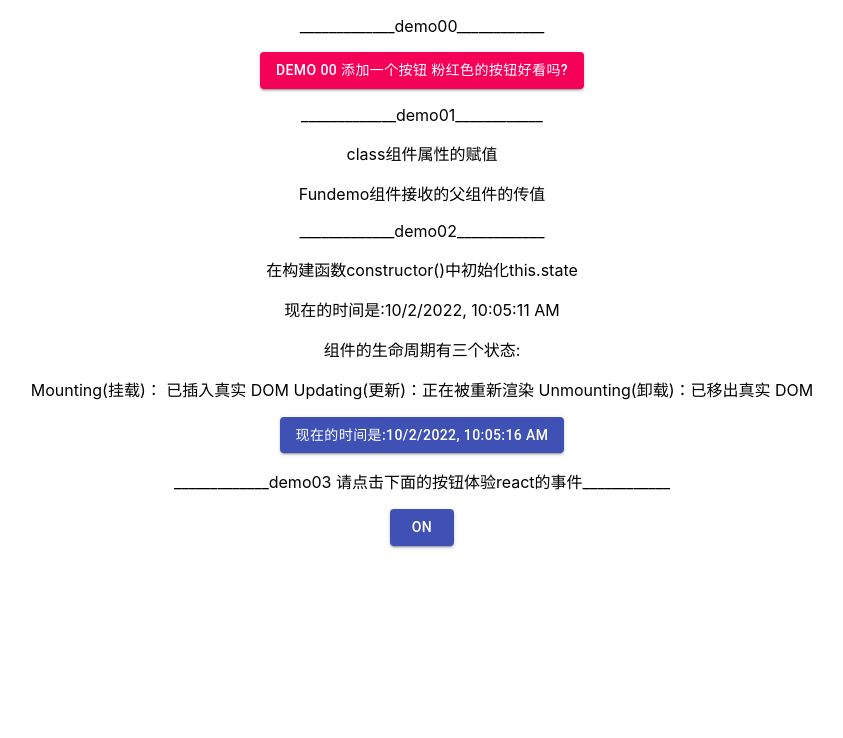
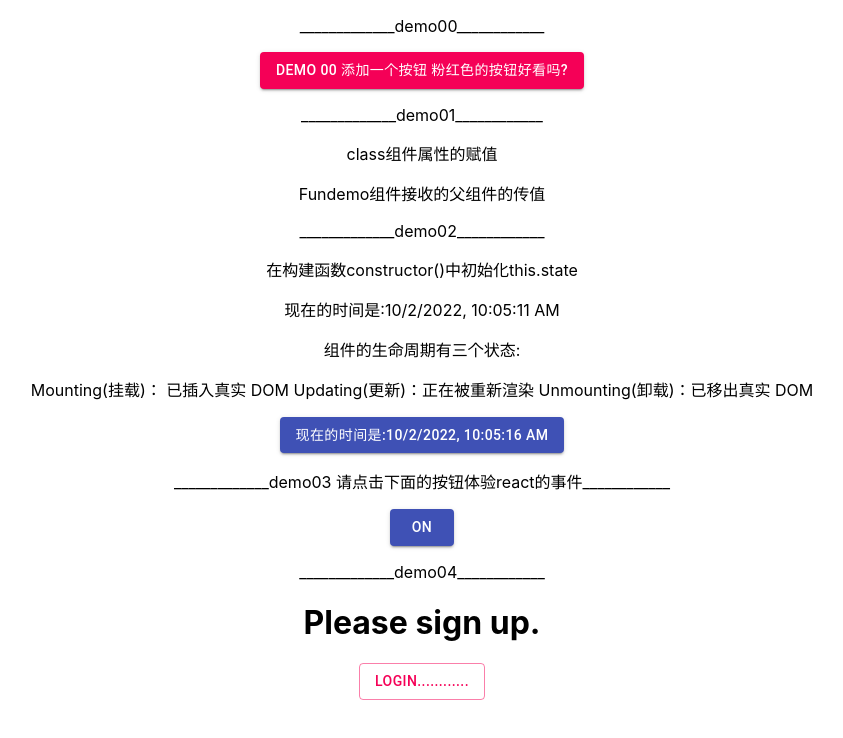
Before and after one commit to bosichong/basics-demo, a React (Create React App) app: page / in a window 1280 px wide. Shown: the top 738 px of the page, without its empty margins (218-1061 px from the left). Built offline with nearby package versions, Linux system fonts and the light colour scheme.

Commit message:
更新react的条件判断

```diff
--- a/src/App.js
+++ b/src/App.js
@@ -1,6 +1,6 @@
 
 import './App.css';
-import { Demo01, Demo02,Demo03, Fundemo, } from './Demo'
+import { Demo01, Demo02,Demo03,Demo04, Fundemo, } from './Demo'
 
 import Button from '@material-ui/core/Button'
 
@@ -23,6 +23,9 @@ function App() {
         <Demo02></Demo02>
         <Separate name="demo03 请点击下面的按钮体验react的事件"></Separate>
         <Demo03></Demo03>
+        <Separate name="demo04"></Separate>
+        <Demo04></Demo04>
+
 
     </div>
   );
--- a/src/Demo.js
+++ b/src/Demo.js
@@ -16,12 +16,12 @@ function Fundemo(props) {
 class Demo02 extends React.Component {
     constructor(props) {
         super(props);
-        this.state = { data: new Date(),data_a : new Date(),};
+        this.state = { data: new Date(), data_a: new Date(), };
     }
 
     componentWillMount() {
         // 组件挂载
-        this.timerID = setInterval(() => this.tick(),1000)
+        this.timerID = setInterval(() => this.tick(), 1000)
     }
 
     componentWillUnmount() {
@@ -29,9 +29,9 @@ class Demo02 extends React.Component {
         clearInterval(this.timerID)
     }
 
-    tick(){
+    tick() {
         this.setState(
-            {data_a: new Date()}
+            { data_a: new Date() }
         )
     }
     render() {
@@ -53,23 +53,23 @@ class Demo02 extends React.Component {
 }
 
 class Demo03 extends React.Component {
-    constructor(props){
+    constructor(props) {
         super(props);
-        this.state={
-            isTogglenOn:true
+        this.state = {
+            isTogglenOn: true
         }
         // 绑定this
         this.handleClick = this.handleClick.bind(this);
     }
     // 回调函数
-    handleClick(){
-        this.setState(state =>({
-            isTogglenOn:!state.isTogglenOn
+    handleClick() {
+        this.setState(state => ({
+            isTogglenOn: !state.isTogglenOn
         }));
     }
 
     render() {
-        return(
+        return (
             <Button variant="contained" color="primary" onClick={this.handleClick}>
                 {this.state.isTogglenOn ? "on" : "off"}
             </Button>
@@ -77,4 +77,73 @@ class Demo03 extends React.Component {
     }
 }
 
-export { Demo01, Demo02,Demo03, Fundemo }
+
+// ————————————————————————————————————————————————
+
+
+function UserGreeting(props) {
+    return <h1>Welcome back!</h1>;
+}
+
+function GuestGreeting(props) {
+    return <h1>Please sign up.</h1>;
+}
+
+
+function Greeting(props) {
+    const isLoggedIn = props.isLoggedIn;
+    if (isLoggedIn) {
+        return <UserGreeting />;
+    }
+    return <GuestGreeting />;
+}
+
+function LoginBtn(props) {
+    return (
+        <Button variant="outlined" color="secondary" onClick={props.onClick}>Login............</Button>
+    );
+}
+
+function LogoutBtn(props) {
+    return (
+        <Button variant="outlined" onClick={props.onClick}>Logout............</Button>
+    );
+}
+class Demo04 extends React.Component {
+    constructor(props) {
+        super(props);
+        this.handleLoginClick = this.handleLoginClick.bind(this);
+        this.handleLogoutClick = this.handleLogoutClick.bind(this);
+        this.state = {
+            isLoggedIn: false,
+        };
+    }
+
+    handleLoginClick() {
+        this.setState({ isLoggedIn: true });
+    }
+    handleLogoutClick() {
+        this.setState({ isLoggedIn: false });
+    }
+    render() {
+        const isLoggedIn = this.state.isLoggedIn;
+        let btn;
+        if (isLoggedIn) {
+            btn = <LogoutBtn onClick={this.handleLogoutClick} />;
+        } else {
+            btn = <LoginBtn onClick={this.handleLoginClick} />;
+        }
+        return (
+            <div>
+                <Greeting isLoggedIn={isLoggedIn} />
+                {btn}
+            </div>
+        )
+    }
+}
+
+
+// ——————————————————————————————————————————
+
+
+export { Demo01, Demo02, Demo03, Demo04, Fundemo }
```
